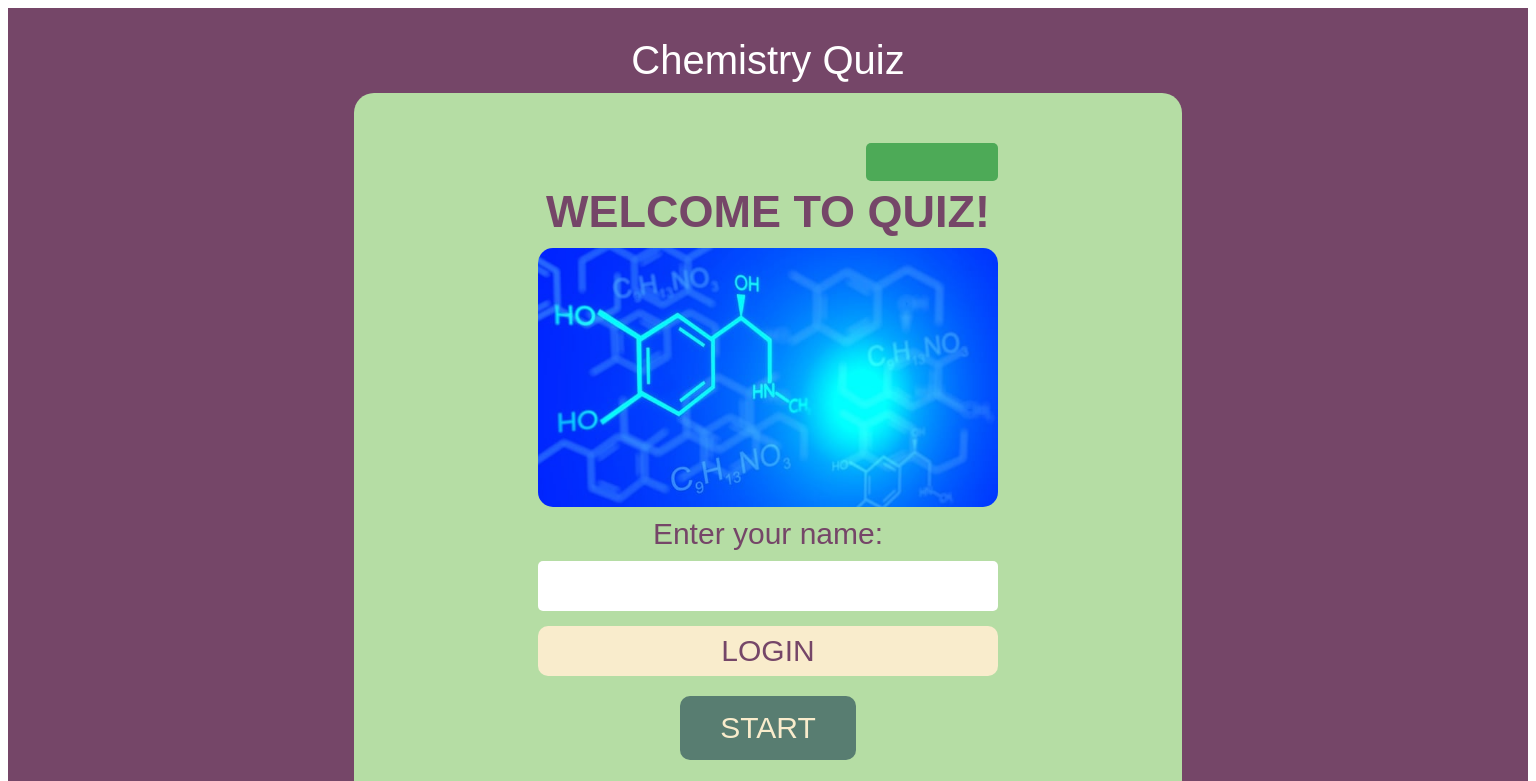
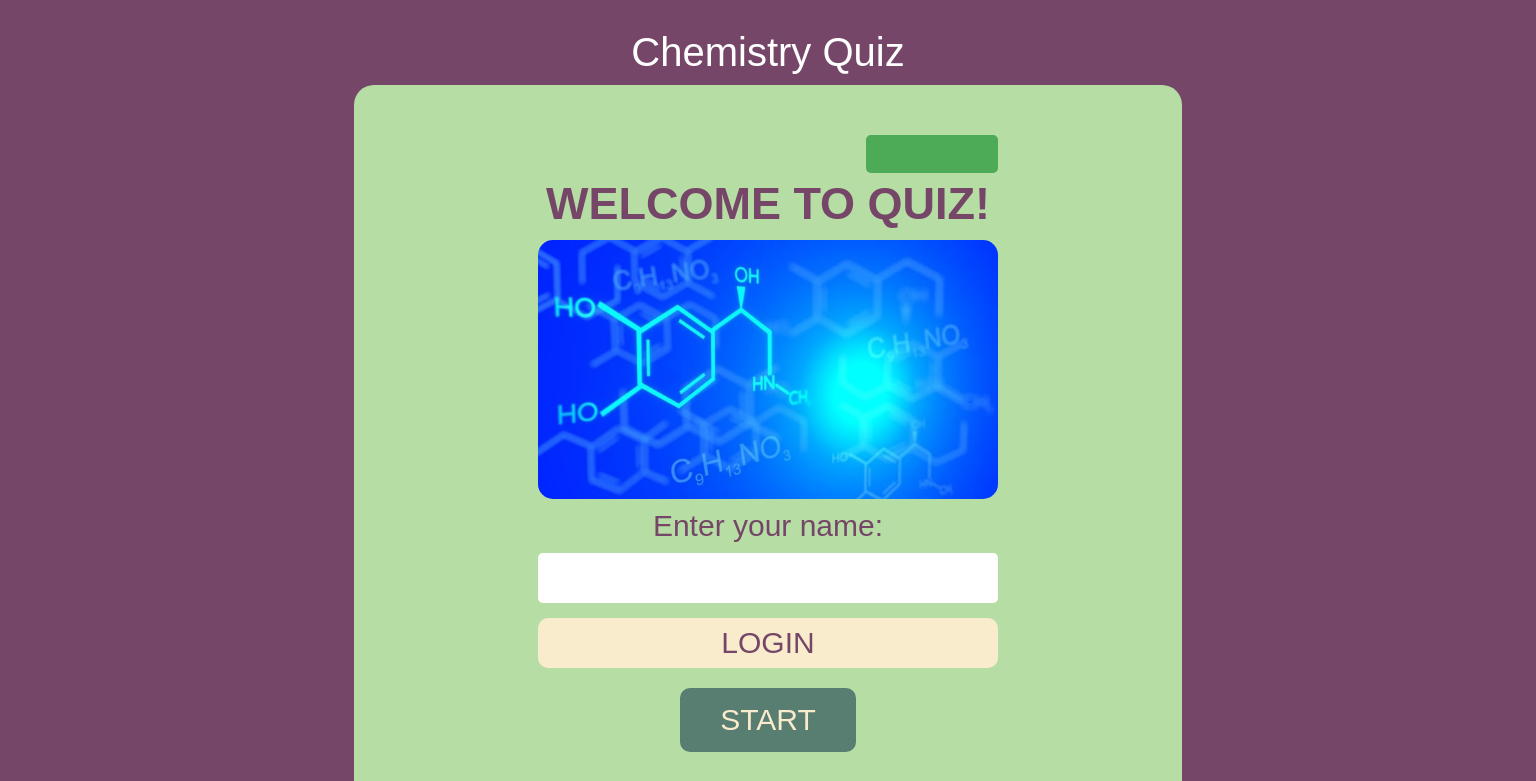
Before and after one commit to Homo-liber/chemistry-quiz, a React (Vite) app: page / in a window 1536 px wide. Shown: the top 781 px of the page. Built offline with nearby package versions, Linux system fonts and the light colour scheme.

Commit message:
edit CSS for Firefox browser

```diff
--- a/src/App.css
+++ b/src/App.css
@@ -1,12 +1,24 @@
  @media (min-width: 1281px) and (max-width: 1920px) {
-  .container {
-    width: 100%;
-    margin: 0;
-    padding: 0;
-  }
+	body {
+		padding: 0;
+		margin: 0;
+	}
+	.containerBig {
+		background-color: var(--accent-color1);
+		min-height: 100vh;
+		width: 100%;
+	}
 	#root {
 		margin: 0;
 		padding: 0;
+	}
+	.container {
+		display: block;
+		margin: 0 auto;
+		background-color: var(--green1);
+		width: 50vw;
+		padding: 30px;
+		border-radius: 20px;
 	}
 	.menu {
 		display: flex;
@@ -15,19 +27,4 @@
 		margin-bottom: 30px;
 		background-color: var(--green1);
 	}
-	.containerBig {
-		background-color: var(--accent-color1);
-		min-height: 100vh;
-		width: 100%;
-	}
-	.container {
-		display: block;
-		margin: 0;
-		padding: 0;
-		margin: 0 auto;
-		background-color: var(--green1);
-		width: 50vw;
-		padding: 30px;
-		border-radius: 20px;
-	}
 }
```
